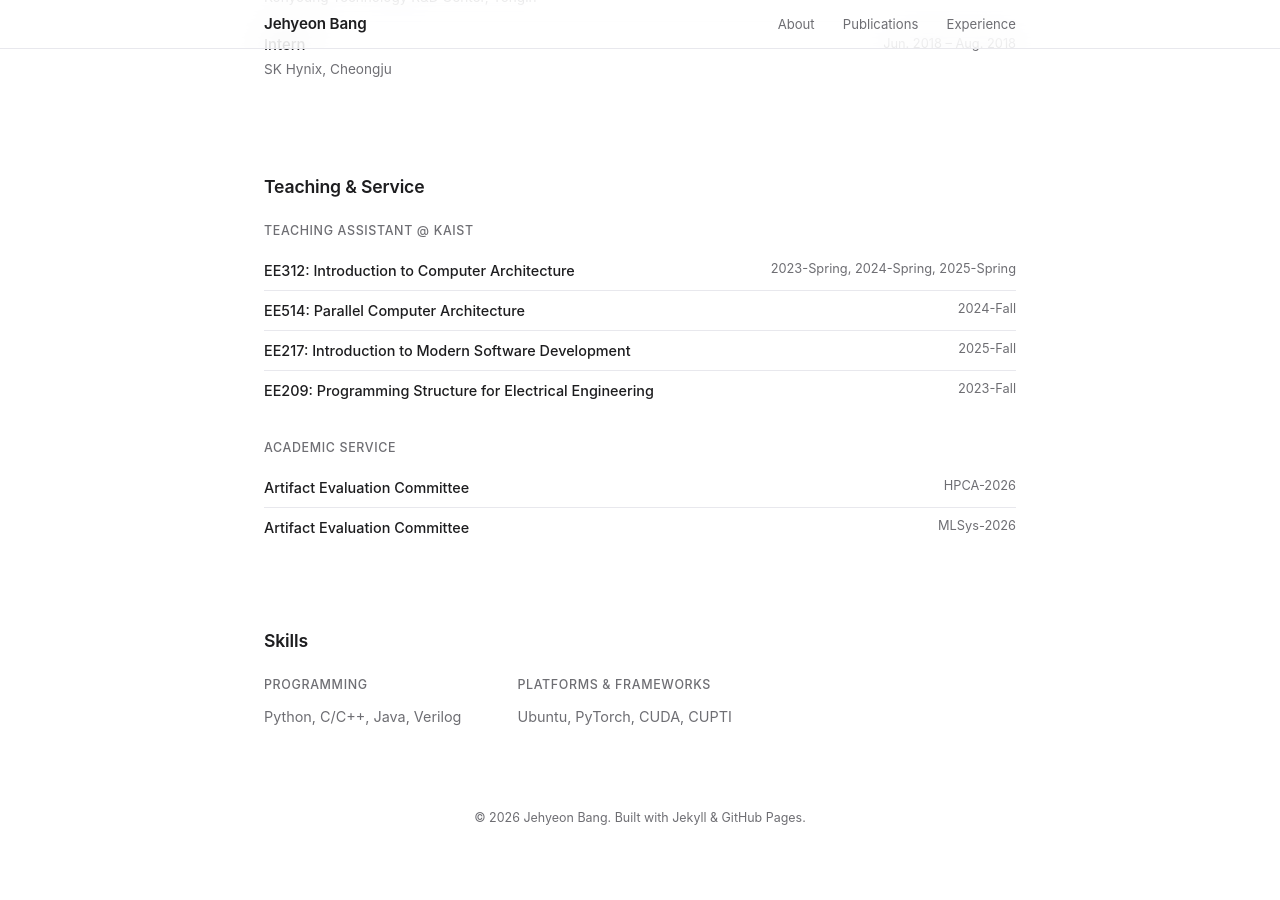
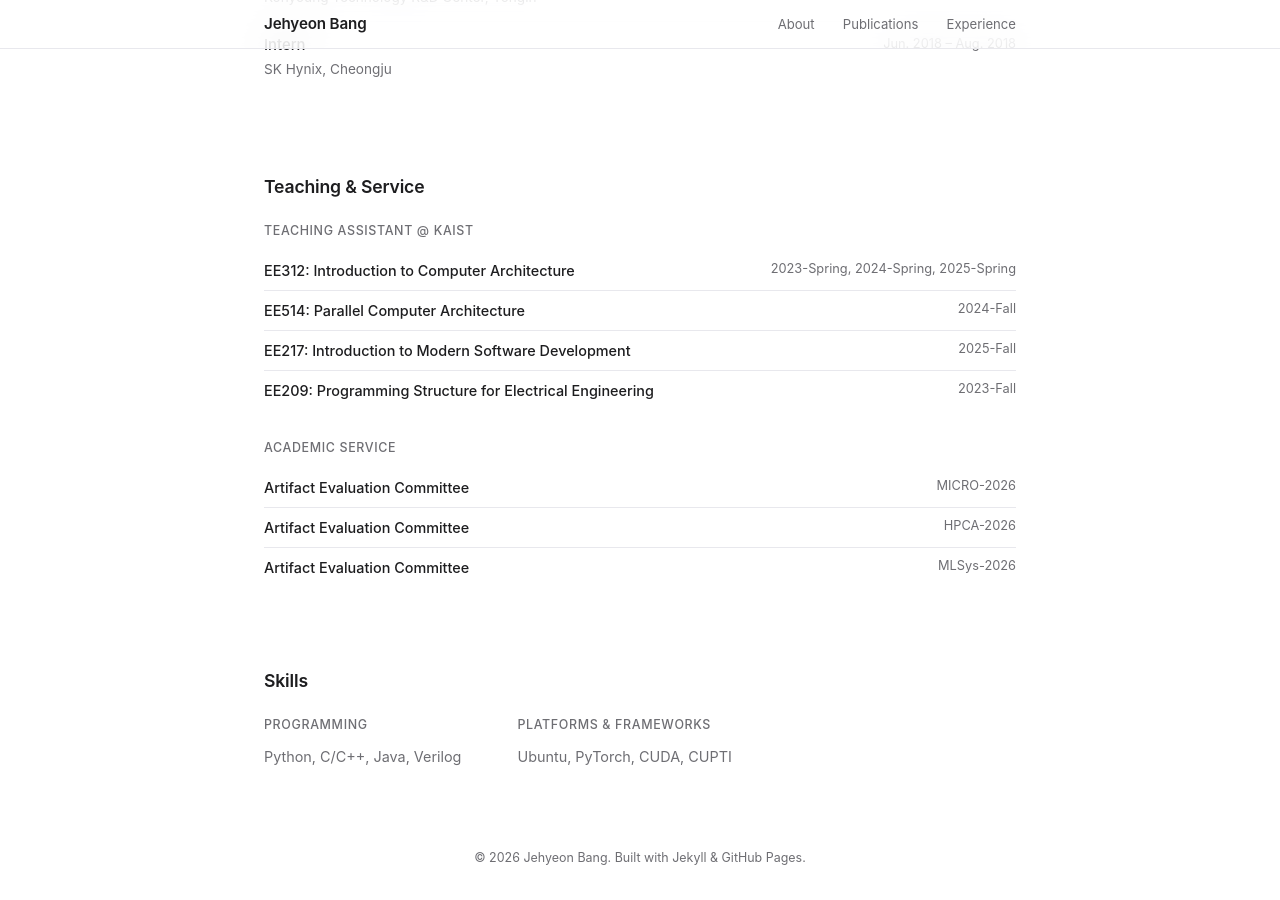
Before and after one commit to bangjh0430/bangjh0430.github.io, a Jekyll site: the page built from index.html, in a window 1280 px wide and 900 px high, scrolled down 1791 px. Built offline with Jekyll 4.4.1, drawn with Linux system fonts in a browser that asks for light colours; before the commit the page ends 2651 px from its top, so only the background shows below that.

Commit message:
Add MICRO 2026 artifact evaluation service

```diff
--- a/index.html
+++ b/index.html
@@ -176,6 +176,10 @@ title: Jehyeon Bang
     <div class="entries compact">
       <div class="entry">
         <div class="entry-main"><span class="entry-title">Artifact Evaluation Committee</span></div>
+        <div class="entry-aside">MICRO-2026</div>
+      </div>
+      <div class="entry">
+        <div class="entry-main"><span class="entry-title">Artifact Evaluation Committee</span></div>
         <div class="entry-aside">HPCA-2026</div>
       </div>
       <div class="entry">
```
